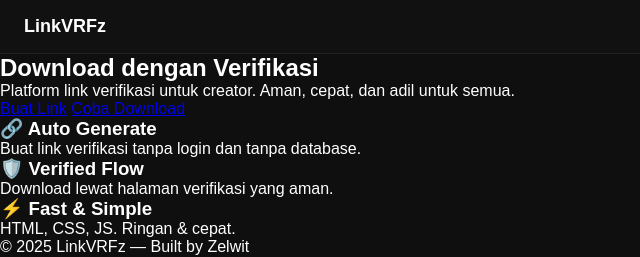
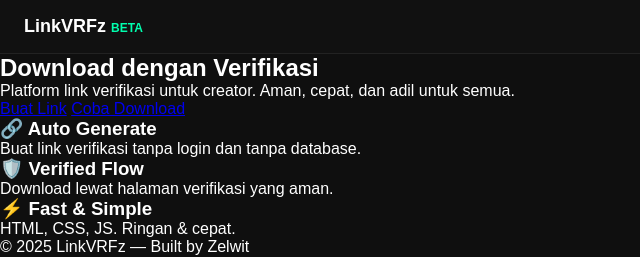
Before and after one commit to debutcmc/LinkVRFz, a plain HTML site: page index.html in a window 1280 px wide. Shown: the full height of the page, 0-640 px from the left. Drawn offline with Linux system fonts and the light colour scheme.

Commit message:
Update index.html

```diff
--- a/index.html
+++ b/index.html
@@ -12,7 +12,7 @@
 
   <!-- NAVBAR -->
   <header class="nav">
-    <div class="logo">LinkVRFz</div>
+    <div class="logo">LinkVRFz <span class="badge">BETA</span></div>
     <nav>
       <a href="/create">Create Link</a>
       <a href="/download/go">Download</a>
```
